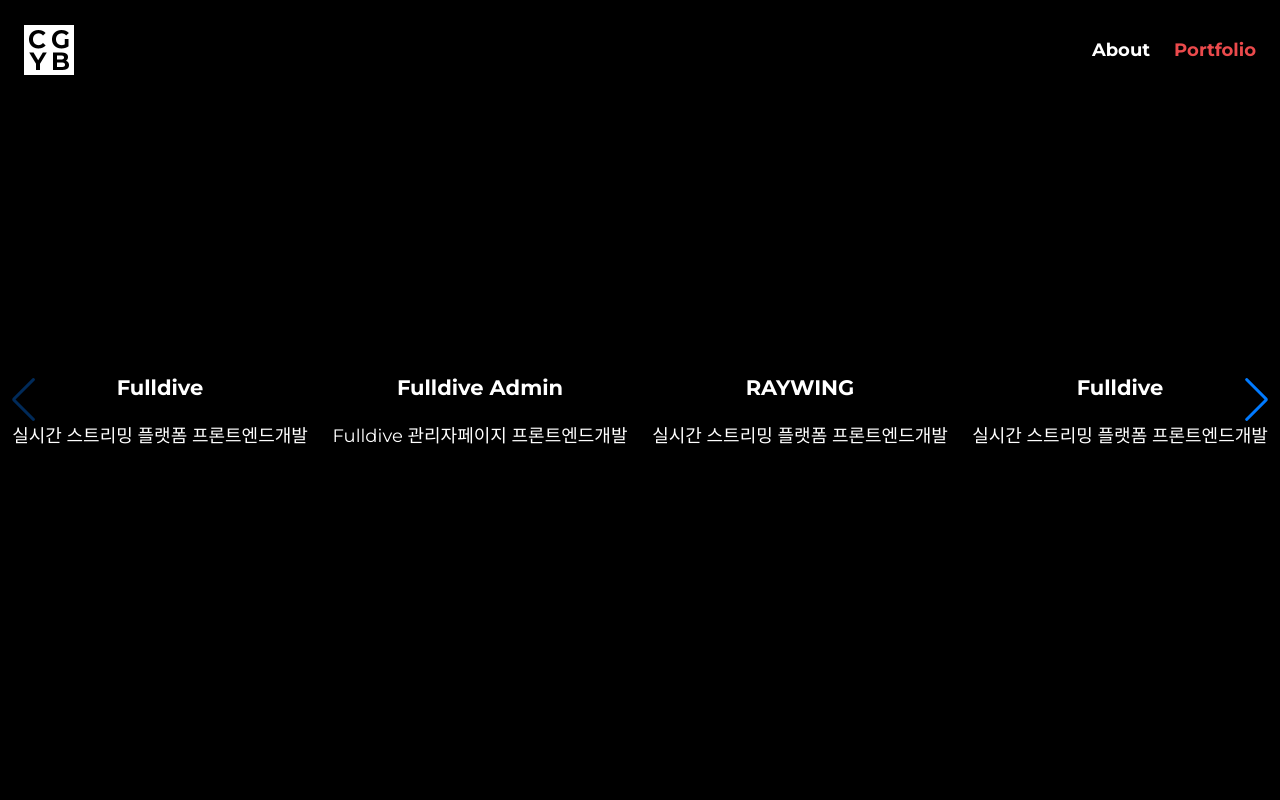
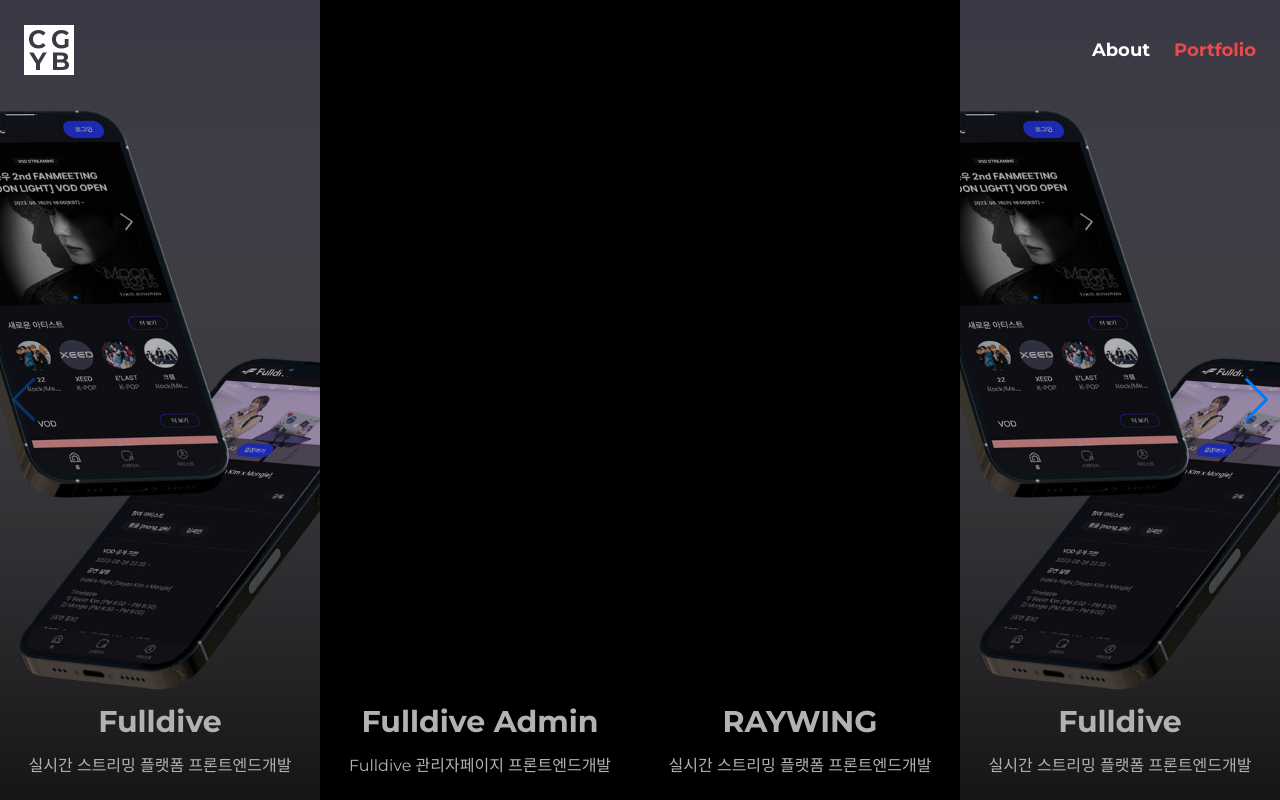
Before and after one commit to CHOGANGYEOL/CHOGANGYEOL.github.io, a React (Create React App) app: page /portfolio in a window 1280 px wide. Built offline with nearby package versions, Linux system fonts and the light colour scheme.

Commit message:
feat:portfolio

```diff
--- a/src/App.tsx
+++ b/src/App.tsx
@@ -1,5 +1,5 @@
 import AppRouter from "./AppRouter";
-import GlobalStyle from "./GrobalStyle";
+import GlobalStyle from "./GlobalStyle";
 
 function App() {
   return (
--- a/src/GrobalStyle.ts
+++ b/src/GlobalStyle.ts
@@ -17,6 +17,8 @@
 }
 * {
   box-sizing: border-box;
+  padding:0;
+  margin:0;
 }
 html {font-size:62.5%}
 body {
--- a/src/data/PortfolioData.js
+++ b/src/data/PortfolioData.js
@@ -1,8 +1,10 @@
+import FulldiveSwiper from "../image/swiper/FulldiveSwiper.jpg"
+
 export const PortfolioData = [
   {
     title: "Fulldive",
     description: "실시간 스트리밍 플랫폼 프론트엔드개발",
-    image: "",
+    image: FulldiveSwiper,
     link: "",
   },
   {
@@ -20,7 +22,7 @@
   {
     title: "Fulldive",
     description: "실시간 스트리밍 플랫폼 프론트엔드개발",
-    image: "",
+    image: FulldiveSwiper,
     link: "",
   },
   {
--- a/src/page/NotFound.tsx
+++ b/src/page/NotFound.tsx
@@ -1,13 +1,33 @@
 import { useNavigate } from "react-router-dom";
 import styled from "styled-components";
 import four from "../image/404.png";
+
+const NotFound = () => {
+  const navigate = useNavigate();
+  return (
+    <NotFoundWrap>
+      {/* <img src={oops} alt="oops" className="oops" /> */}
+      <img src={four} alt="four" className="four" />
+      <p className="desc">
+        We looked everywhere for this page.<br></br>
+        Are you sure the website URL is correct?<br></br>
+        Get in touch with the site owner.
+      </p>
+      <button onClick={() => navigate(-1)} className="btn">
+        Go back
+      </button>
+    </NotFoundWrap>
+  );
+};
+
 const NotFoundWrap = styled.article`
   text-align: center;
   display: flex;
   flex-direction: column;
-  min-height: calc(100vh - 8rem);
+  min-height: 100vh;
   justify-content: center;
   align-items: center;
+  background-color: #000;
   .oops {
     max-width: 15rem;
     margin-bottom: 1rem;
@@ -32,22 +52,5 @@
     }
   }
 `;
-const NotFound = () => {
-  const navigate = useNavigate();
-  return (
-    <NotFoundWrap>
-      {/* <img src={oops} alt="oops" className="oops" /> */}
-      <img src={four} alt="four" className="four" />
-      <p className="desc">
-        We looked everywhere for this page.<br></br>
-        Are you sure the website URL is correct?<br></br>
-        Get in touch with the site owner.
-      </p>
-      <button onClick={() => navigate(-1)} className="btn">
-        Go back
-      </button>
-    </NotFoundWrap>
-  );
-};
 
 export default NotFound;
--- a/src/page/Portfolio.tsx
+++ b/src/page/Portfolio.tsx
@@ -11,6 +11,11 @@
 // import required modules
 import { Navigation } from "swiper";
 import { Link } from "react-router-dom";
+
+interface ItemProps {
+  image: string;
+}
+
 const Portfolio = () => {
   return (
     <ProtfolioWrap>
@@ -31,10 +36,12 @@
         {PortfolioData.map((el, idx) => {
           return (
             <SwiperSlide key={"swiper" + idx}>
+              <Item image={el.image}>
                 <Link to={el.link} className="contents">
                   <h3>{el.title}</h3>
                   <p>{el.description}</p>
                 </Link>
+              </Item>
             </SwiperSlide>
           );
         })}
@@ -43,40 +50,59 @@
   );
 };
 
-const ProtfolioWrap = styled.article`
+const Item = styled.div<ItemProps>`
+  position: relative;
+  background-image: url(${(props) => props.image});
+  background-size: cover;
+  background-position: center center;
+  height: 100%;
+  transition: 0.15s transform;
+  display: flex;
+  :hover {
+    transform: scale(1.1);
+    a {
+      position: relative;
+      padding: 24px 24px 72px;
+    }
+  }
+  :not(:hover) {
+    ::before {
+      opacity: 0.3;
+    }
+  }
+  ::before {
+    content: "";
+    position: absolute;
+    inset: 0;
+    background-color: #000;
+    opacity: 0;
+    transition: 0.15s opacity;
+  }
+  a {
+    width: 100%;
+    height: 100%;
     display: flex;
     flex-direction: column;
-  min-height: 100vh;
-  justify-content: center;
-  align-items: center;
-  background-color: #000;
-  .mainTitle {
-    width: 100%;
-    > h3 {
-      font-size: var(--head-font);
-      span {
-        color: var(--point-color);
+    text-align: center;
+    justify-content: flex-end;
+    padding: 24px;
+    transition: 0.15s padding;
+    h3 {
+      font-size: var(--title-font);
+      margin-bottom: 12px;
     }
   }
-    border-bottom: 1px solid var(--gray-color);
-  }
+`;
+
+const ProtfolioWrap = styled.article`
+  height: 100vh;
+  background-color: #000;
   .mySwiper {
     width: 100%;
     height: 100%;
     color: #000;
     .swiper-slide {
-      text-align: center;
-      font-size: 18px;
-      /* Center slide text vertically */
-      display: flex;
-      justify-content: center;
-      align-items: center;
-    }
-    .swiper-slide img {
-      display: block;
-      width: 100%;
-      height: 100%;
-      object-fit: cover;
+      overflow: hidden;
     }
   }
 `;
```
Also changed, not shown: src/image/swiper/FulldiveSwiper.jpg (added). Lines whose indentation alone changed are shown as unchanged.
